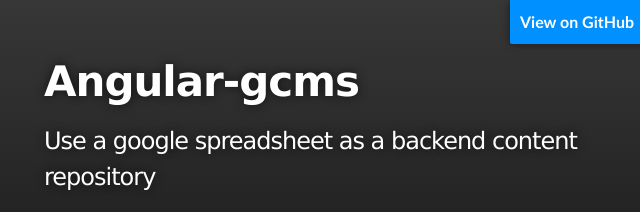
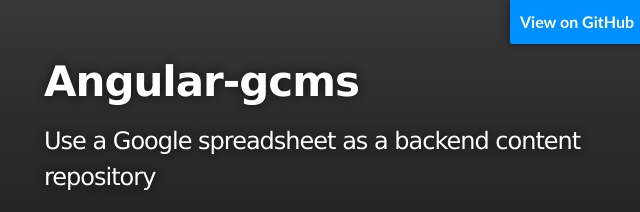
Before and after one commit to jlovison/angular-gcms, a plain HTML site: page index.html in a window 1280 px wide. Shown: the top 212 px of the page, 276-916 px from the left. Drawn offline with Linux system fonts and the light colour scheme.

Commit message:
Spelling fix

```diff
--- a/index.html
+++ b/index.html
@@ -19,7 +19,7 @@
           <a id="forkme_banner" href="https://github.com/jlovison/angular-gcms">View on GitHub</a>
 
           <h1 id="project_title">Angular-gcms</h1>
-          <h2 id="project_tagline">Use a google spreadsheet as a backend content repository</h2>
+          <h2 id="project_tagline">Use a Google spreadsheet as a backend content repository</h2>
 
             <section id="downloads">
               <a class="zip_download_link" href="https://github.com/jlovison/angular-gcms/zipball/master">Download this project as a .zip file</a>
```
